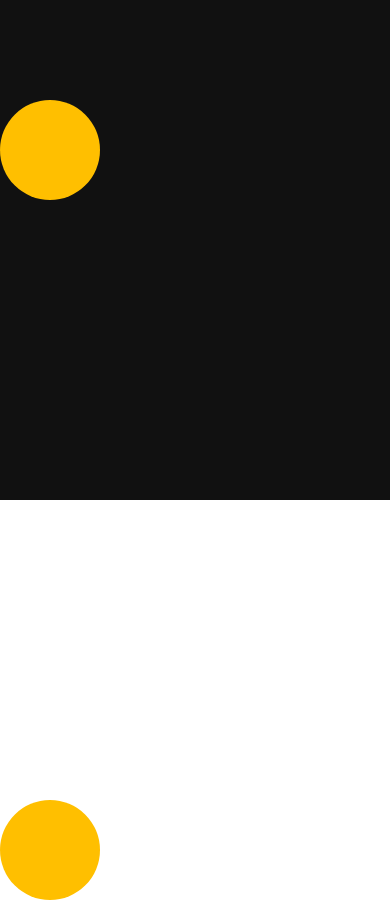
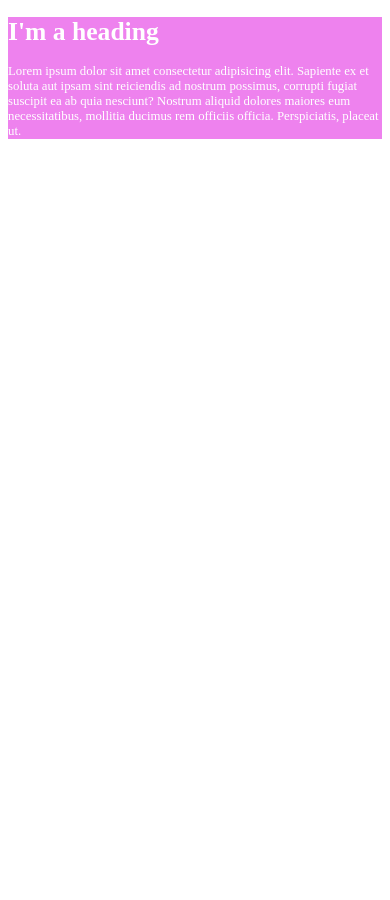
Before and after one commit to sanskarpareek14/FullStack, a plain HTML site: page index.html in a window 390 px wide. After the commit the page ends 844 px from the top, so only its background shows below. Drawn offline with Linux system fonts and the light colour scheme.

Commit message:
media queries or media tags

```diff
--- a/index.html
+++ b/index.html
@@ -5,14 +5,40 @@
     <meta charset="UTF-8">
     <meta http-equiv="X-UA-Compatible" content="IE=edge">
     <meta name="viewport" content="width=device-width, initial-scale=1.0">
-    <title>CSS</title>
-    <link rel="stylesheet" href="./Assets/animation.css">
+    <title>Document</title>
+    <style>
+        div.parent {
+            background-color: #111;
+            font-size: 2rem;
+        }
+
+
+
+        @media(max-width: 700px) {
+            div.parent {
+                background-color: violet;
+                font-size: 0.8rem;
+                color: #fff;
+            }
+        }
+
+        @media(min-width: 700px) {
+            div.parent {
+                background-color: #ffbf00;
+                color: #fff;
+                font-size: 0.8rem;
+                color: #fff;
+            }
+        }
+    </style>
 </head>
 
 <body>
     <div class="parent">
-        <div class="child"></div>
-        <div class="child-2"></div>
+        <h1>I'm a heading</h1>
+        Lorem ipsum dolor sit amet consectetur adipisicing elit. Sapiente ex et soluta aut ipsam sint reiciendis ad
+        nostrum possimus, corrupti fugiat suscipit ea ab quia nesciunt? Nostrum aliquid dolores maiores eum
+        necessitatibus, mollitia ducimus rem officiis officia. Perspiciatis, placeat ut.
     </div>
 </body>
 
```
